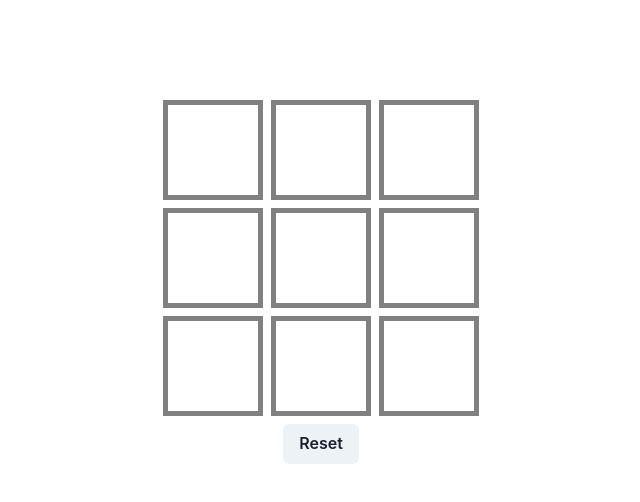
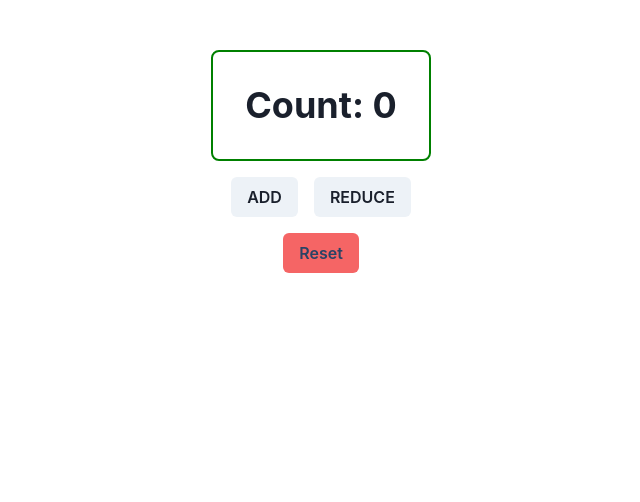
Before and after one commit to soumyah1512/240523, a React (Create React App) app in the folder my-app/: page / in a window 1280 px wide. Shown: the top 502 px of the page, without its empty margins (319-959 px from the left). Built offline with nearby package versions, Linux system fonts and the light colour scheme.

Commit message:
redux counter completed
 with local storage

```diff
--- a/my-app/package.json
+++ b/my-app/package.json
@@ -18,8 +18,10 @@
     "react": "^18.1.0",
     "react-dom": "^18.1.0",
     "react-icons": "^3.11.0",
+    "react-redux": "^8.0.2",
     "react-router-dom": "^6.3.0",
     "react-scripts": "5.0.1",
+    "redux": "^4.2.0",
     "styled-components": "^5.3.5",
     "web-vitals": "^0.2.4"
   },
--- /dev/null
+++ b/my-app/src/ReduxCounter/App.jsx
@@ -0,0 +1,29 @@
+import { Box, Button, Center, ChakraProvider, Heading, HStack, VStack } from '@chakra-ui/react'
+import React, { useEffect, useState } from 'react'
+import { useDispatch, useSelector } from 'react-redux';
+import { incrementCountAction, resetCount } from './action';
+
+const App = () => {
+    const count = useSelector((state) => {
+        return state.counter.count;
+      });
+      const dispatch = useDispatch();
+  return (
+    <ChakraProvider>
+        <Center marginTop='50px'>
+            <VStack gap={4}>
+                <Box border='2px solid green' p={8} borderRadius='8px'>
+                    <Heading>Count: {count}</Heading>
+                </Box>
+                <HStack gap={4}>
+                    <Button onClick={() => dispatch(incrementCountAction(1))}>ADD</Button>
+                    <Button onClick={() => dispatch(incrementCountAction(-1))}>REDUCE</Button>
+                </HStack>
+                <Button backgroundColor="red.400" color='blue.800' onClick={() => dispatch(resetCount())}>Reset</Button>
+            </VStack>
+        </Center>
+    </ChakraProvider>
+  )
+}
+
+export default App
--- /dev/null
+++ b/my-app/src/ReduxCounter/action.js
@@ -0,0 +1,21 @@
+// action creators
+// function that returns your action
+
+export const appActions = {
+    INCREMENT_COUNT: "INCREMENT_COUNT",
+    DECREMENT_COUNT: "DECREMENT_COUNT",
+    RESET_COUNT: "RESET_COUNT"
+  };
+
+  export const incrementCountAction = (count) => {
+    return {
+      type: appActions.INCREMENT_COUNT,
+      payload: count
+    };
+  };
+
+  export const resetCount = () => {
+      return {
+          type: appActions.RESET_COUNT
+      }
+  }
--- /dev/null
+++ b/my-app/src/ReduxCounter/reducer.js
@@ -0,0 +1,28 @@
+import { appActions } from "./action";
+
+const initState = {
+  count: Number(localStorage.getItem("counter")) || 0
+};
+
+export const counterReducer = (state = initState, action) => {
+  switch (action.type) {
+    case appActions.INCREMENT_COUNT: {
+      const value = state.count + action.payload;
+      localStorage.setItem("counter", value);
+      return {
+        ...state,
+        count: value
+      };
+    }
+    case appActions.RESET_COUNT: {
+      const value = 0;
+      localStorage.setItem("counter", value);
+      return {
+        ...state,
+        count: value
+      };
+    }
+    default:
+      return state;
+  }
+};
--- /dev/null
+++ b/my-app/src/ReduxCounter/store.js
@@ -0,0 +1,11 @@
+import { combineReducers, createStore } from "redux";
+import { counterReducer } from "./reducer";
+
+const rootReducer = combineReducers({
+  counter: counterReducer,
+});
+
+const store = createStore(rootReducer);
+console.log(`state`, store.getState());
+
+export default store;
--- a/my-app/src/index.js
+++ b/my-app/src/index.js
@@ -2,9 +2,11 @@ import { ColorModeScript } from '@chakra-ui/react';
 import React, { StrictMode } from 'react';
 import * as ReactDOM from 'react-dom/client';
 import { BrowserRouter } from 'react-router-dom';
-import App from './Tic-Tac-Toe/App';
+import App from './ReduxCounter/App';
 import reportWebVitals from './reportWebVitals';
 import * as serviceWorker from './serviceWorker';
+import { Provider } from 'react-redux'
+import store from './ReduxCounter/store'
 
 const container = document.getElementById('root');
 const root = ReactDOM.createRoot(container);
@@ -13,7 +15,9 @@ root.render(
   <StrictMode>
     <ColorModeScript />
     <BrowserRouter>
+    <Provider store={store}>
       <App />
+    </Provider>
     </BrowserRouter>
   </StrictMode>
 );
```
Also changed, not shown: 1 other file (tests, documents, lock files or other folders).
